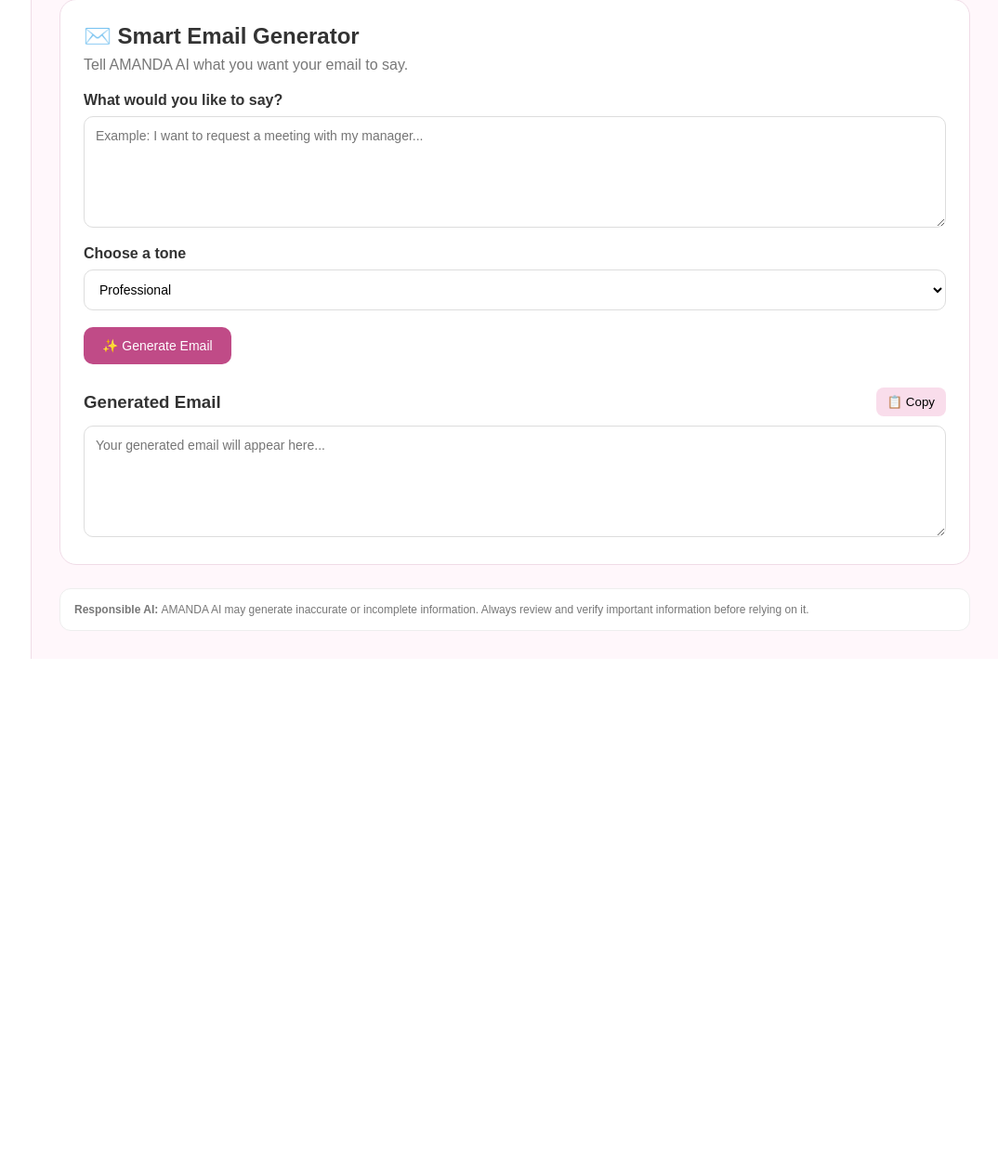
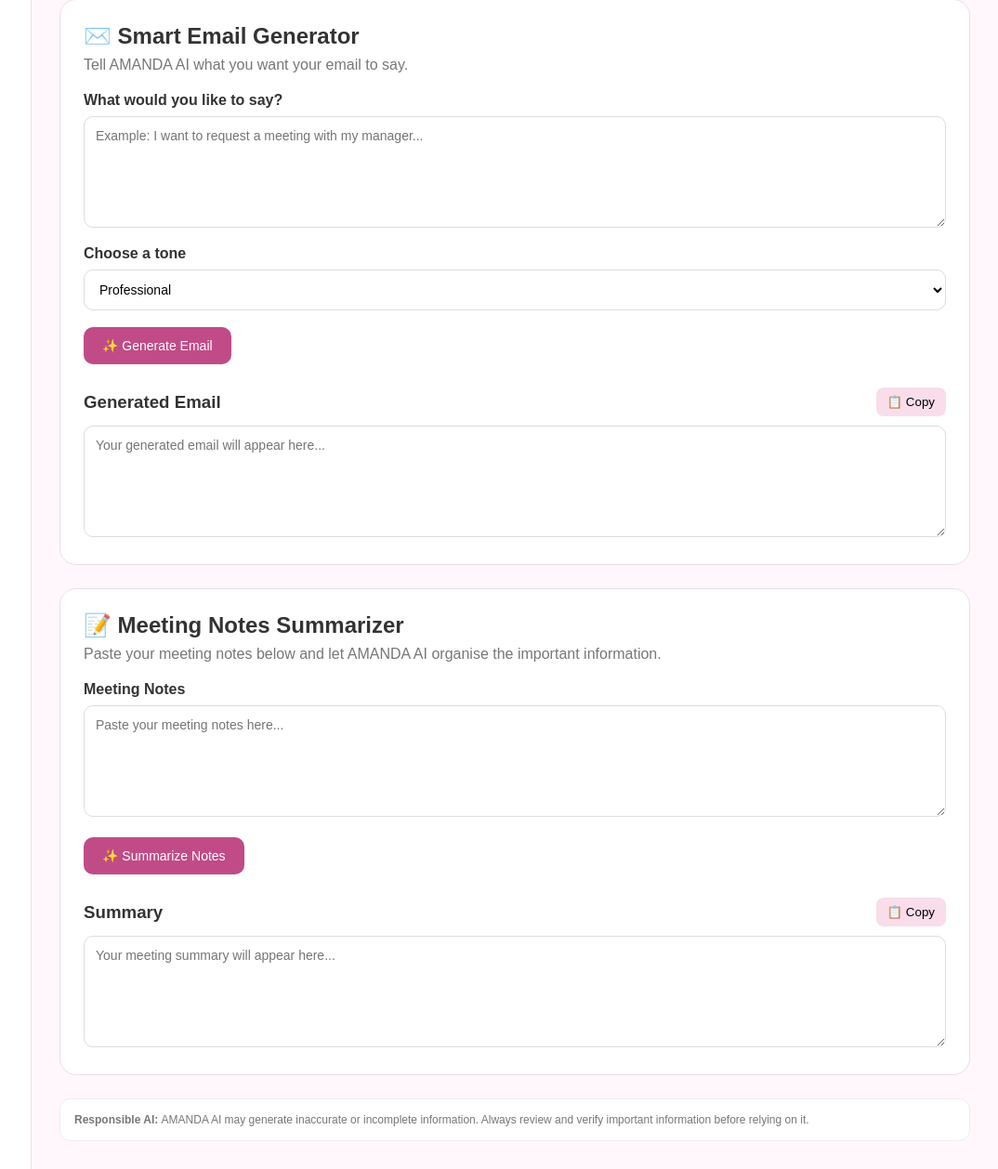
Before and after one commit to SandileAmanda/Amanda-AI, a Flask app: page / in a window 1280 px wide. Shown: the part 751-2009 px from the top of the page at 93% size, without its empty margins (206-1280 px from the left). Before the commit the page ends 1460 px from the top, so only its background shows below. Run offline with Flask 3, Linux system fonts and the light colour scheme.

Commit message:
Add Meeting Notes Summarizer

```diff
--- a/templates/index.html
+++ b/templates/index.html
@@ -501,7 +501,56 @@
 
         </section>
 
+<!-- MEETING NOTES SUMMARIZER -->
 
+<section class="email-generator">
+
+    <h2>📝 Meeting Notes Summarizer</h2>
+
+    <p>
+        Paste your meeting notes below and let AMANDA AI
+        organise the important information.
+    </p>
+
+    <label for="meetingNotes">
+        Meeting Notes
+    </label>
+
+    <textarea
+        id="meetingNotes"
+        placeholder="Paste your meeting notes here..."
+    ></textarea>
+
+    <button
+        class="generate-btn"
+        onclick="summarizeNotes()"
+    >
+        ✨ Summarize Notes
+    </button>
+
+    <div class="result-box">
+
+        <div class="result-header">
+
+            <h3>Summary</h3>
+
+            <button
+                class="copy-btn"
+                onclick="copySummary()"
+            >
+                📋 Copy
+            </button>
+
+        </div>
+
+        <textarea
+            id="meetingResult"
+            placeholder="Your meeting summary will appear here..."
+        ></textarea>
+
+    </div>
+
+</section>
         <!-- RESPONSIBLE AI -->
         <div class="disclaimer">
 
@@ -523,7 +572,50 @@
 
 <!-- JAVASCRIPT -->
 <script>
+function summarizeNotes() {
 
+    const notes =
+        document.getElementById("meetingNotes").value;
+
+    const result =
+        document.getElementById("meetingResult");
+
+    if (notes.trim() === "") {
+
+        result.value =
+            "Please paste your meeting notes first.";
+
+        return;
+    }
+
+    result.value =
+        "MEETING SUMMARY\n\n" +
+        "Key Points:\n" +
+        "- " + notes.substring(0, 300) +
+        "\n\nAction Items:\n" +
+        "- Review the points discussed.\n" +
+        "- Follow up on outstanding tasks.\n\n" +
+        "Note: This is an AI-assisted summary. " +
+        "Please review the original meeting notes.";
+}
+
+
+function copySummary() {
+
+    const result =
+        document.getElementById("meetingResult");
+
+    if (result.value.trim() === "") {
+
+        alert("There is no summary to copy yet.");
+
+        return;
+    }
+
+    navigator.clipboard.writeText(result.value);
+
+    alert("Summary copied successfully! 📋");
+}
 function generateEmail() {
 
     const message =
```
